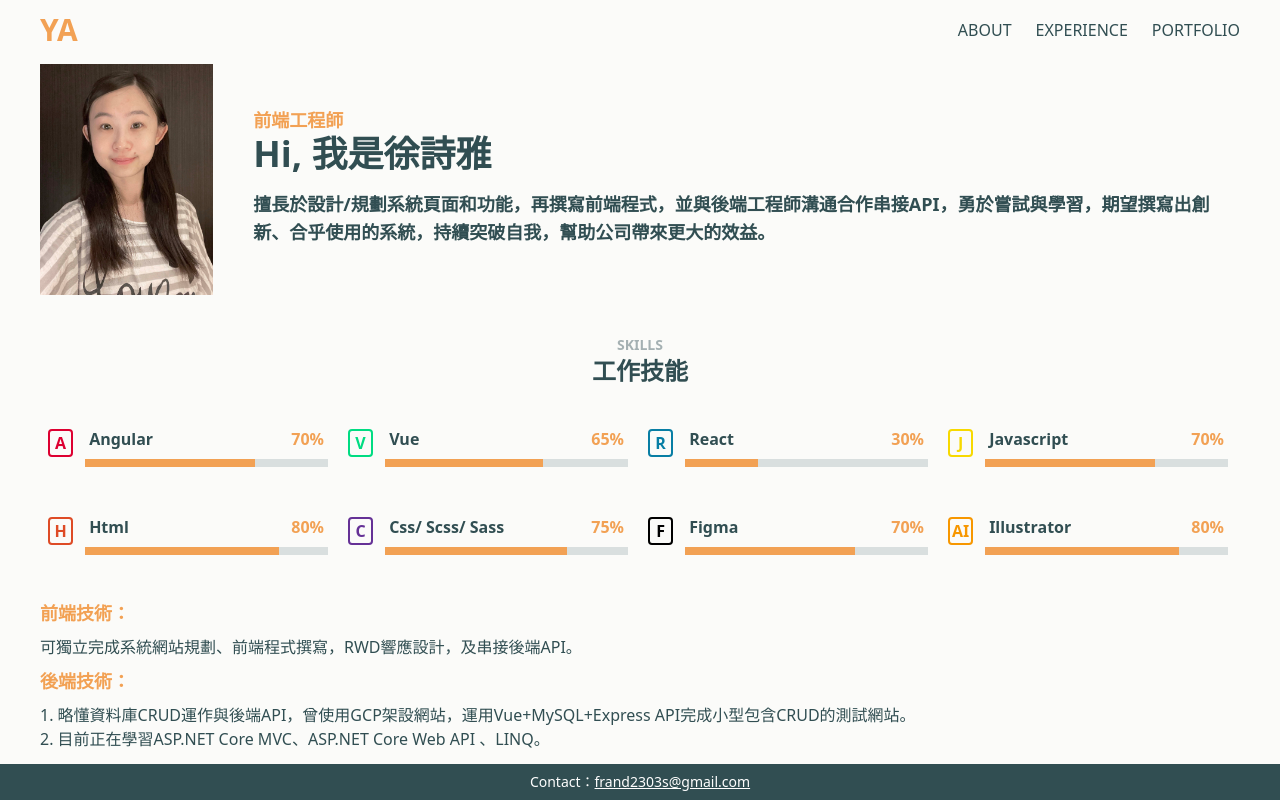
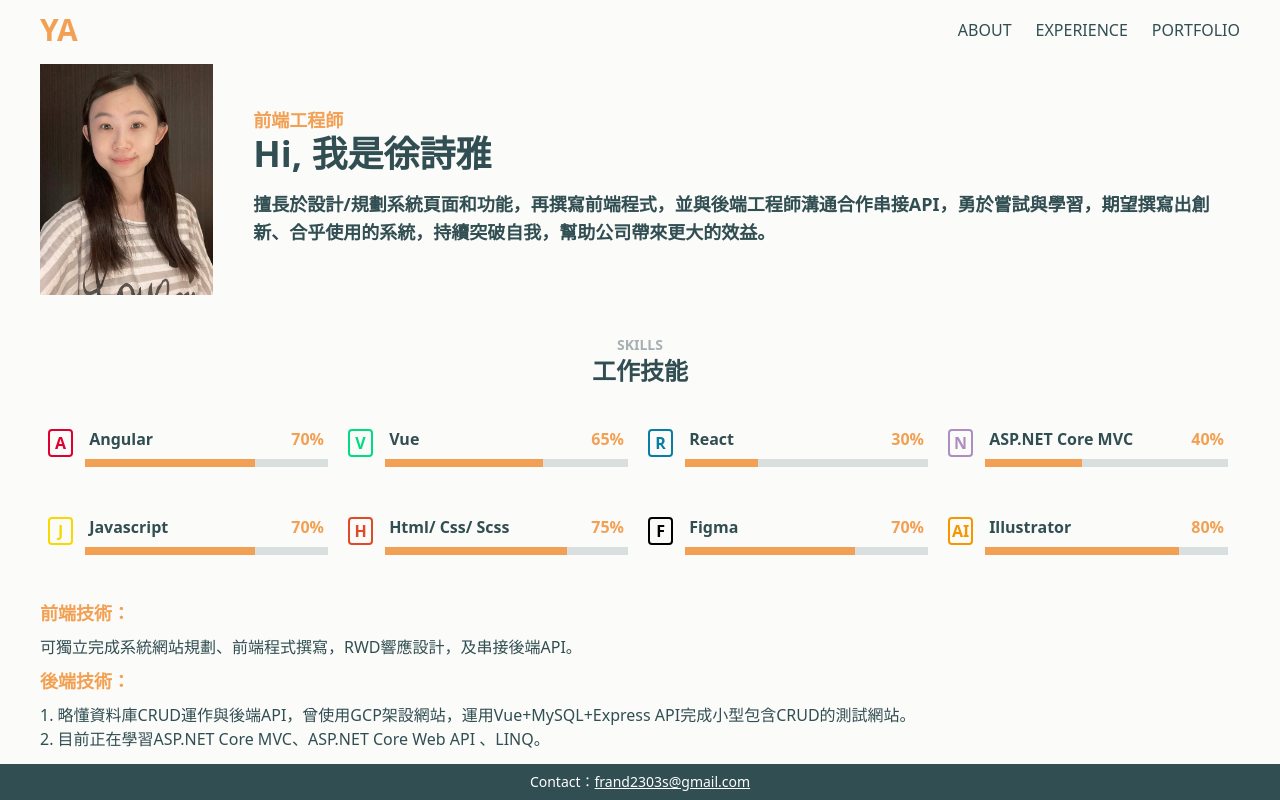
Before and after one commit to shihyaya/profile, a Next.js app: page / in a window 1280 px wide. Shown: the top 800 px of the page. Built offline with nearby package versions, Linux system fonts and the light colour scheme.

Commit message:
1. 增加asp.net core mvc技能 2. 增加asp.net core mvc 專案

```diff
--- a/pages/template/portofolios.tsx
+++ b/pages/template/portofolios.tsx
@@ -33,6 +33,14 @@ const portofolioData = [{
     describe:'網頁即時呈現GPS定位，可查看軌跡和當時飛行之資料，幫助賽鴿人員更清楚掌握鴿子的飛行狀況，以及適合的氣候與地形',
     response:'1. 平台功能設計與操作流程規劃<br>2. google map API串接<br>3. 訂閱制規劃',
     company:'迅易'
+},{
+    name:'EDMS',
+    subtitle:'員工部門管理系統',
+    skill:['ASP.NET Core MVC','Bootstrap','MS SQL','Amcharts'],
+    job:['介面設計','程式撰寫','串接資料庫'],
+    describe:'學習ASP.NET Core MVC架構及MS SQL，嘗試建置小型包含CRUD的專案',
+    response:'1. ASP.NET Core MVC學習<br>2. MS SQL 學習<br>3. LINQ學習',
+    company:'學習'
 },]
 export default function Portofolios() {
     return (
--- a/pages/template/skills.tsx
+++ b/pages/template/skills.tsx
@@ -16,19 +16,19 @@ const skillData = [{
     color: '#087EA4',
     num: 30,
 },{
+    skill: 'ASP.NET Core MVC',
+    icon: 'N',
+    color: '#AE8DC0',
+    num: 40,
+},{
     skill: 'Javascript',
     icon: 'J',
     color: '#F7D900',
     num: 70,
 },{
-    skill: 'Html',
+    skill: 'Html/ Css/ Scss',
     icon: 'H',
     color: '#DE4B26',
-    num: 80,
-},{
-    skill: 'Css/ Scss/ Sass',
-    icon: 'C',
-    color: '#653196',
     num: 75,
 },{
     skill: 'Figma',
```
Also changed, not shown: public/assets/portofolio/5.png (added).
